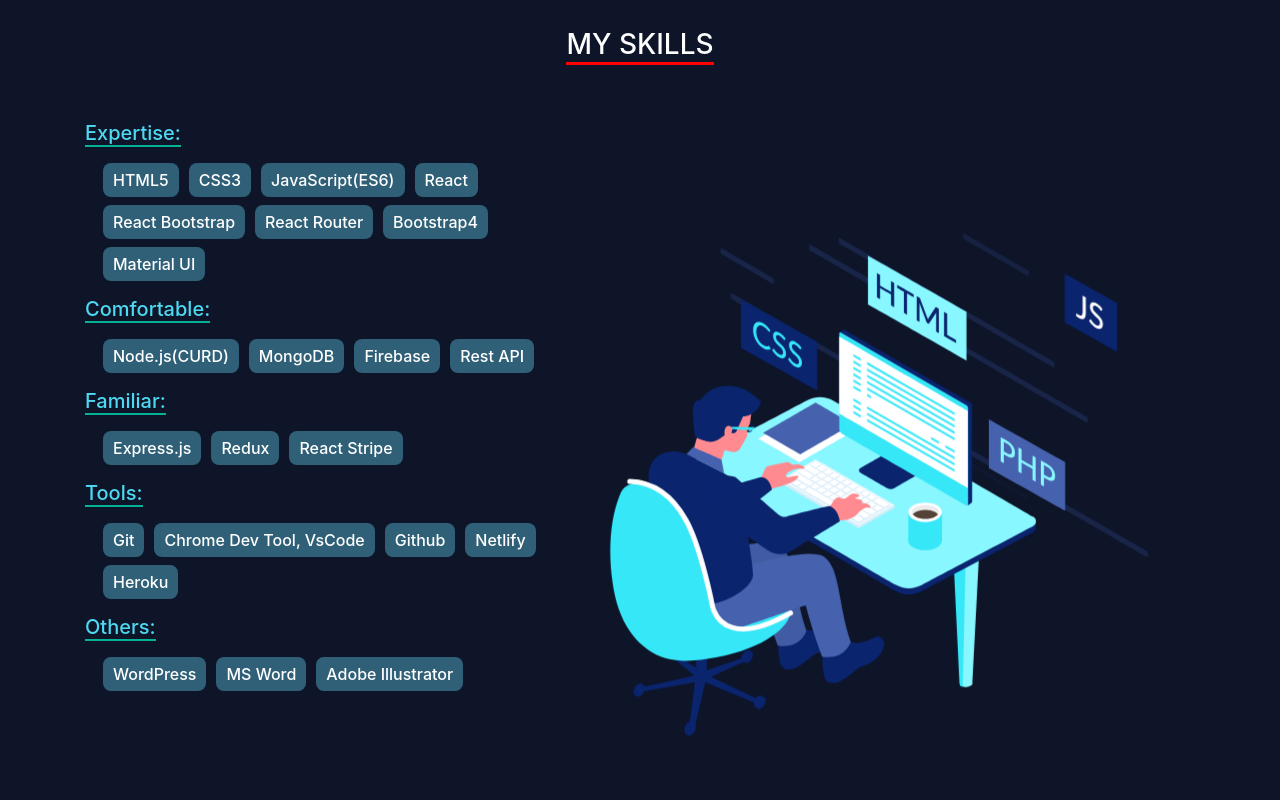
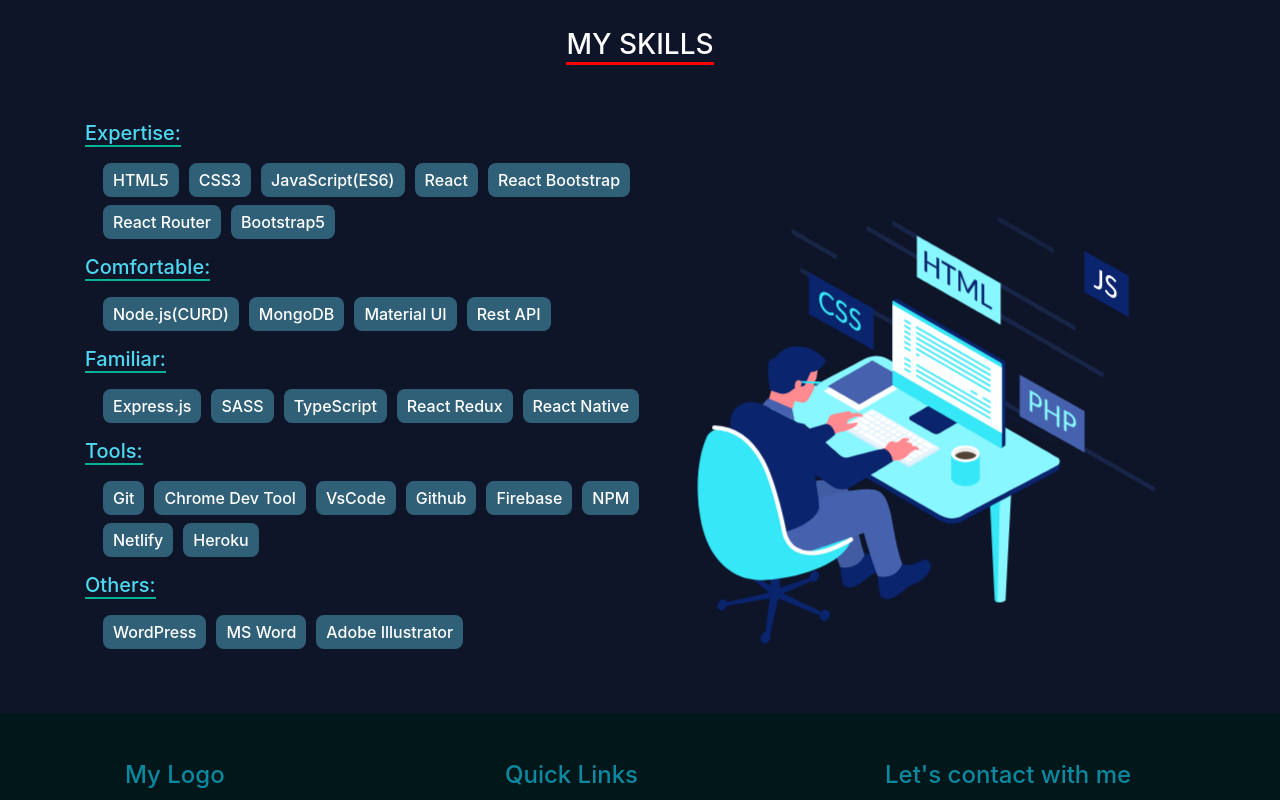
Before and after one commit to rjmahfuztech/mahfuz-portfolio, a React (Create React App) app: page /about in a window 1280 px wide. Shown: the part 740-1540 px from the top of the page. Built offline with nearby package versions, Linux system fonts and the light colour scheme.

Commit message:
portfolio updated

```diff
--- a/public/index.html
+++ b/public/index.html
@@ -14,6 +14,10 @@
     -->
   <link rel="manifest" href="%PUBLIC_URL%/manifest.json" />
   <link rel="preconnect" href="https://fonts.gstatic.com">
+  <!-- JavaScript Bundle with Popper -->
+  <script src="https://cdn.jsdelivr.net/npm/bootstrap@5.0.0/dist/js/bootstrap.bundle.min.js"
+    integrity="sha384-p34f1UUtsS3wqzfto5wAAmdvj+osOnFyQFpp4Ua3gs/ZVWx6oOypYoCJhGGScy+8"
+    crossorigin="anonymous"></script>
   <!--
       Notice the use of %PUBLIC_URL% in the tags above.
       It will be replaced with the URL of the `public` folder during the build.
--- a/src/components/About/About.js
+++ b/src/components/About/About.js
@@ -1,23 +1,22 @@
-import React, { useEffect, useRef } from 'react';
-import { Link } from 'react-router-dom';
-import myProfile from '.././../images/my-pic.png';
-import Footer from '../Shared/Footer/Footer';
-import Fade from 'react-reveal/Fade';
-import Slide from 'react-reveal/Slide';
-import Zoom from 'react-reveal/Zoom';
-import lottie from 'lottie-web';
+import React, {useEffect, useRef} from "react";
+import {Link} from "react-router-dom";
+import myProfile from ".././../images/my-pic.png";
+import Footer from "../Shared/Footer/Footer";
+import Fade from "react-reveal/Fade";
+import Slide from "react-reveal/Slide";
+import Zoom from "react-reveal/Zoom";
+import lottie from "lottie-web";
 
 const About = () => {
-
   const element = useRef(null);
 
   useEffect(() => {
     lottie.loadAnimation({
       container: element.current,
-            renderer: 'svg',
+      renderer: "svg",
       loop: true,
       autoplay: true,
-            animationData: require('../../animation/skill.json')
+      animationData: require("../../animation/skill.json"),
     });
   }, []);
 
@@ -38,9 +37,18 @@
           <div className="col-md-6">
             <Slide bottom>
               <p>
-                                Hi there, this is Mahfuz. Always love to do programming and try to learn new thing about programming. I count myself among the hardworking person. My goal is to become a world-class web developer and to accept the challenge of developing a project.</p>
-                            <Link target="blank" to="//drive.google.com/u/0/uc?id=1GC8u-okBprnWivRCrDoteSEpnl91a-Ge&export=download">
-                                <button className="btn btn-outline-success">DOWNLOAD MY RESUME</button>
+                Hi there, this is Mahfuz. Always love to do programming and try
+                to learn new thing about programming. I count myself among the
+                hardworking person. My goal is to become a world-class web
+                developer and to accept the challenge of developing a project.
+              </p>
+              <Link
+                target="blank"
+                to="//drive.google.com/u/0/uc?id=1GC8u-okBprnWivRCrDoteSEpnl91a-Ge&export=download"
+              >
+                <button className="btn btn-outline-success">
+                  DOWNLOAD MY RESUME
+                </button>
               </Link>
             </Slide>
           </div>
@@ -49,7 +57,7 @@
           <h3 className="bottom-border">MY SKILLS</h3>
         </div>
         <div className="row mt-5">
-                    <div className="col-md-5">
+          <div className="col-md-6">
             <div className="text-white">
               <h5 className="skill-name">Expertise:</h5>
               <div className="row ml-2 mt-2 mb-2">
@@ -59,27 +67,31 @@
                 <span className="skill-style">React</span>
                 <span className="skill-style">React Bootstrap</span>
                 <span className="skill-style">React Router</span>
-                                 <span className="skill-style">Bootstrap4</span>
-                                 <span className="skill-style">Material UI</span>
+                <span className="skill-style">Bootstrap5</span>
               </div>
               <h5 className="skill-name">Comfortable:</h5>
               <div className="row ml-2 mt-2 mb-2">
                 <span className="skill-style">Node.js(CURD)</span>
                 <span className="skill-style">MongoDB</span>
-                                 <span className="skill-style">Firebase</span>
+                <span className="skill-style">Material UI</span>
                 <span className="skill-style">Rest API</span>
               </div>
               <h5 className="skill-name">Familiar:</h5>
               <div className="row ml-2 mt-2 mb-2">
                 <span className="skill-style">Express.js</span>
-                                 <span className="skill-style">Redux</span>
-                                 <span className="skill-style">React Stripe</span>
+                <span className="skill-style">SASS</span>
+                <span className="skill-style">TypeScript</span>
+                <span className="skill-style">React Redux</span>
+                <span className="skill-style">React Native</span>
               </div>
               <h5 className="skill-name">Tools:</h5>
               <div className="row ml-2 mt-2 mb-2">
                 <span className="skill-style">Git</span>
-                                 <span className="skill-style">Chrome Dev Tool, VsCode</span>
+                <span className="skill-style">Chrome Dev Tool</span>
+                <span className="skill-style">VsCode</span>
                 <span className="skill-style">Github</span>
+                <span className="skill-style">Firebase</span>
+                <span className="skill-style">NPM</span>
                 <span className="skill-style">Netlify</span>
                 <span className="skill-style">Heroku</span>
               </div>
@@ -91,9 +103,8 @@
               </div>
             </div>
           </div>
-                    <div className="col-md-7">
-                        <div ref={element}>
-                        </div>
+          <div className="col-md-6">
+            <div ref={element}></div>
           </div>
         </div>
       </div>
--- a/src/components/NavigationBar/NavigationBar.js
+++ b/src/components/NavigationBar/NavigationBar.js
@@ -5,8 +5,9 @@
 
 const NavigationBar = () => {
     return (
+        <div>
             <Navbar collapseOnSelect expand="md" bg="" variant="dark">
-            <Navbar.Brand as={Link} to="/"><img style={{maxWidth: '70px'}} src={myLogo} className="" alt=""/></Navbar.Brand>
+                <Navbar.Brand as={Link} to="/"><img style={{ maxWidth: '70px' }} src={myLogo} className="" alt="" /></Navbar.Brand>
                 <Navbar.Toggle aria-controls="responsive-navbar-nav" />
                 <Navbar.Collapse className="justify-content-end" id="responsive-navbar-nav">
                     <Nav>
@@ -18,6 +19,7 @@
                     </Nav>
                 </Navbar.Collapse>
             </Navbar>
+        </div>
     );
 };
 
```
Lines whose indentation alone changed are shown as unchanged.
